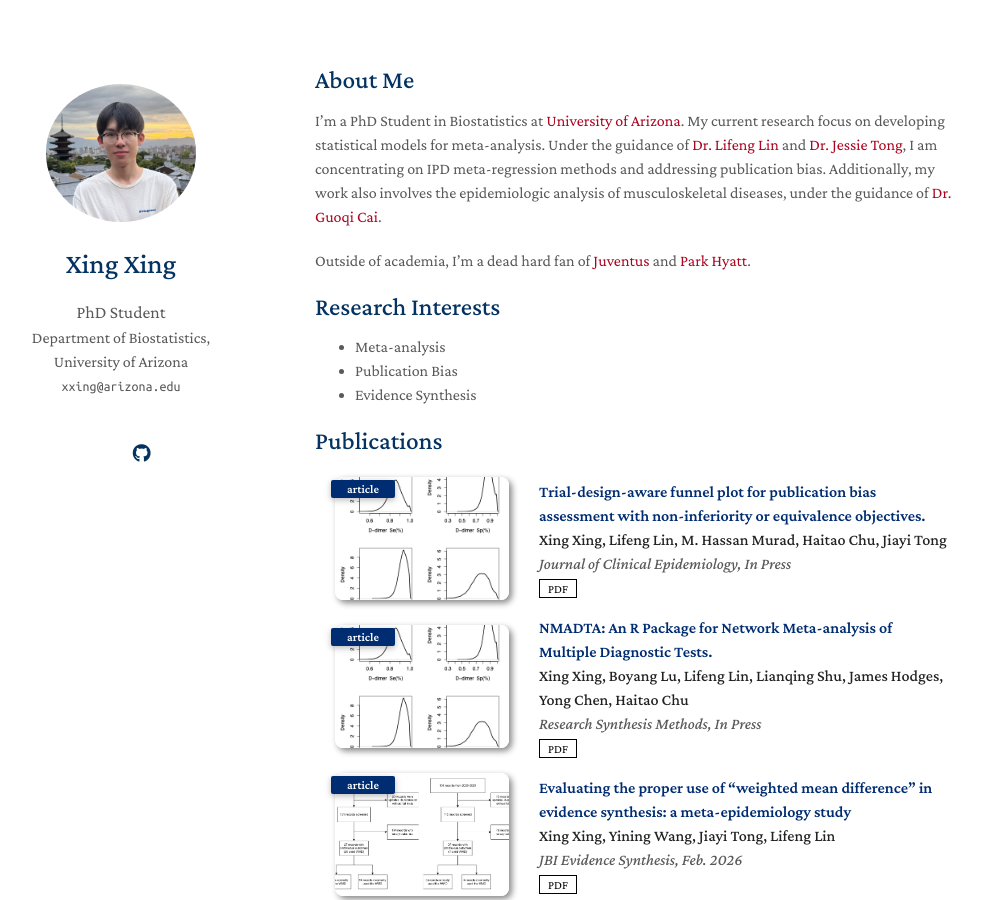
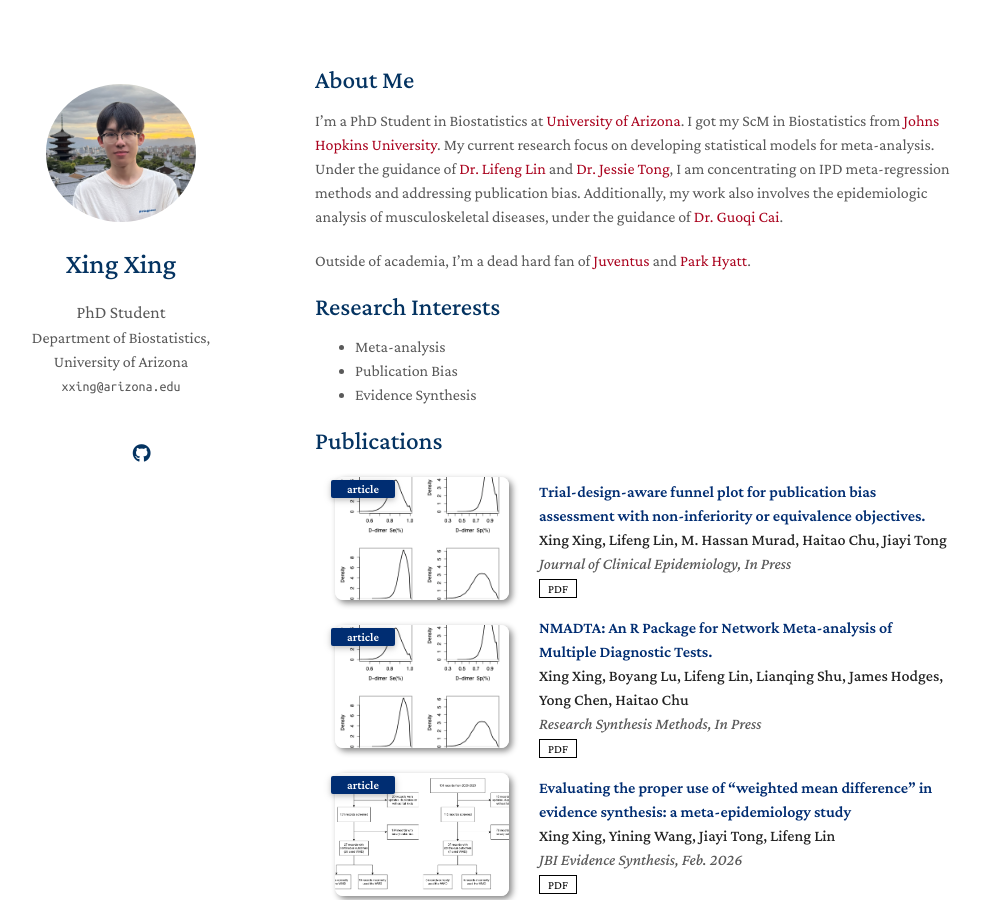
Before and after one commit to KevinXing3/kevinXing3.github.io, a Jekyll site: the page built from index.md, in a window 1280 px wide and 900 px high. Shown: the whole window, without its empty margins (155-1136 px from the left). Built offline with Jekyll 4.4.1, drawn with Linux system fonts in a browser that asks for light colours; nearby versions of some CDN libraries; a style sheet for code colours, icons or effects is not loaded; our own code applies the rules of GitHub Pages for plain Markdown files.

Commit message:
Update index.md

```diff
--- a/index.md
+++ b/index.md
@@ -4,7 +4,7 @@ layout: homepage
 
 ## About Me
 
-I'm a PhD Student in Biostatistics at <a href="https://www.jhu.edu" style="color:#ab0520">University of Arizona</a>. My current research focus on developing statistical models for meta-analysis. Under the guidance of <a href="https://publichealth.arizona.edu/directory/lifeng-lin" style="color:#ab0520">Dr. Lifeng Lin</a> and <a href="https://publichealth.jhu.edu/faculty/4789/jiayi-jessie-tong" style="color:#ab0520">Dr. Jessie Tong</a>, I am concentrating on IPD meta-regression methods and addressing publication bias. Additionally, my work also involves the epidemiologic analysis of musculoskeletal diseases, under the guidance of <a href="https://ggws.ahmu.edu.cn/2021/0922/c940a108940/page.htm" style="color:#ab0520">Dr. Guoqi Cai</a>.
+I'm a PhD Student in Biostatistics at <a href="https://www.jhu.edu" style="color:#ab0520">University of Arizona</a>. I got my ScM in Biostatistics from <a href="https://www.jhu.edu" style="color:#ab0520">Johns Hopkins University</a>. My current research focus on developing statistical models for meta-analysis. Under the guidance of <a href="https://publichealth.arizona.edu/directory/lifeng-lin" style="color:#ab0520">Dr. Lifeng Lin</a> and <a href="https://publichealth.jhu.edu/faculty/4789/jiayi-jessie-tong" style="color:#ab0520">Dr. Jessie Tong</a>, I am concentrating on IPD meta-regression methods and addressing publication bias. Additionally, my work also involves the epidemiologic analysis of musculoskeletal diseases, under the guidance of <a href="https://ggws.ahmu.edu.cn/2021/0922/c940a108940/page.htm" style="color:#ab0520">Dr. Guoqi Cai</a>.
 
 Outside of academia, I’m a dead hard fan of <a href="https://www.juventus.com/en/" style="color:#ab0520">Juventus</a> and <a href="https://www.hyatt.com/brands/park-hyatt" style="color:#ab0520">Park Hyatt</a>.
 
```
